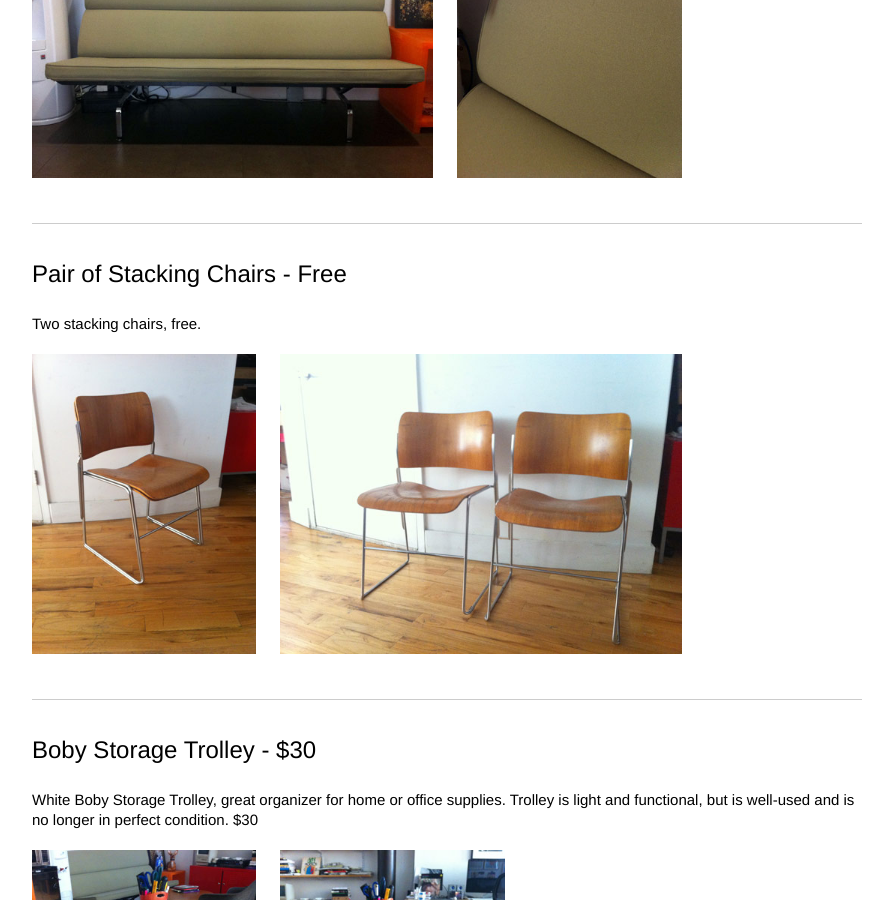
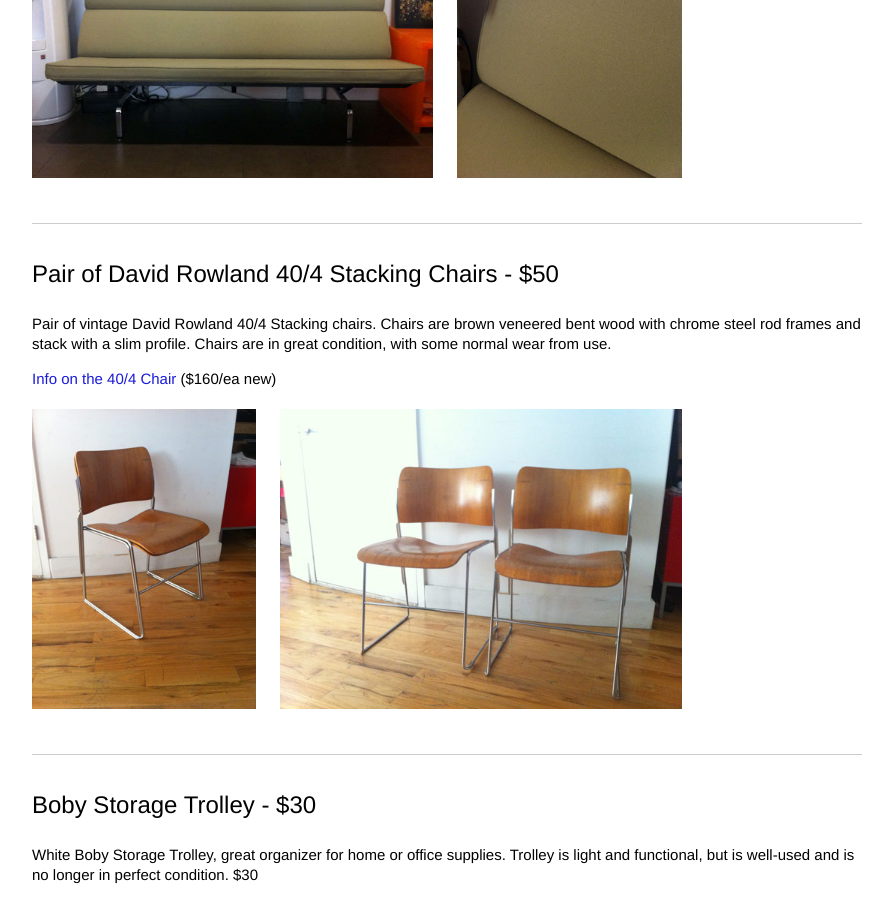
Before and after one commit to athletics/athletics.github.com, a Jekyll site: the page pages/sale.html, which Jekyll copies as it is, in a window 1280 px wide and 900 px high, scrolled down 5720 px. Shown: the whole window, without its empty margins (201-1094 px from the left). Built offline with Jekyll 4.4.1, drawn with Linux system fonts in a browser that asks for light colours; Markdown is read by kramdown in place of the engine named in the settings.

Commit message:
Editing Stacking Chair Description

```diff
--- a/pages/sale.html
+++ b/pages/sale.html
@@ -118,8 +118,9 @@
 						</div>
 					</li>
 					<li>
-						<h2>Pair of Stacking Chairs - Free</h2>
-						<p>Two stacking chairs, free.</p>
+						<h2>Pair of David Rowland 40/4 Stacking Chairs - $50</h2>
+						<p>Pair of vintage David Rowland 40/4 Stacking chairs. Chairs are brown veneered bent wood with chrome steel rod frames and stack with a slim profile. Chairs are in great condition, with some normal wear from use.</p>
+						<p><a href="http://www.my40in4chair.com/index.php/standard-40-4-chair/standard-wood/wood-40-4-chair-chrome-frame.html">Info on the 40/4 Chair</a> ($160/ea new)</p>
 						<div class="images">
 							<img src="../images/furniture_listings/stackingchair1.jpg" alt="Chair">
 							<img src="../images/furniture_listings/stackingchair2.jpg" alt="Chair">
```
